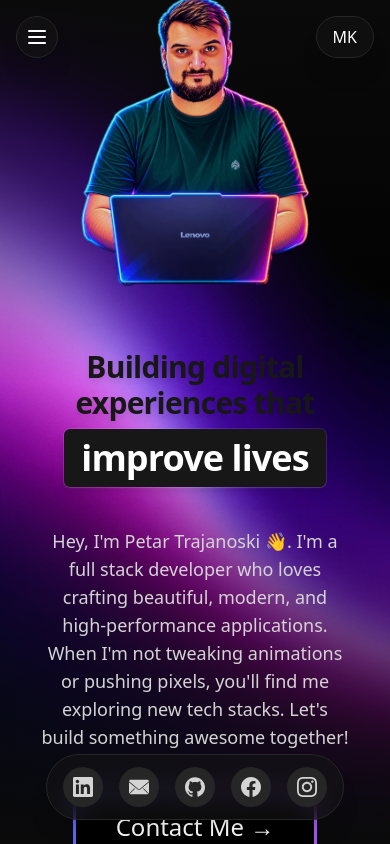
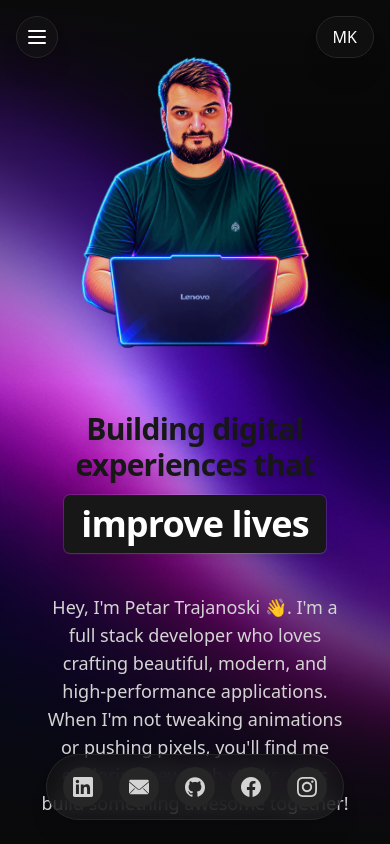
Before and after one commit to HyRALis/Portfolio, a Next.js app: page /en in a window 390 px wide. Shown: the top 844 px of the page. Built offline with nearby package versions, Linux system fonts and the light colour scheme.

Commit message:
fix: multiline break when not enough space

```diff
--- a/src/components/ui/sections/Hero/HeroSection.tsx
+++ b/src/components/ui/sections/Hero/HeroSection.tsx
@@ -30,7 +30,7 @@ export const HeroSection = async () => {
             </div>
             <div className="absolute bottom-0 left-0  bg-gradient-to-b from-transparent to-[#0A0A0A] from-[0%] via-[50%] w-screen h-96 -z-10"></div>
             <div className="absolute top-0 left-0  bg-gradient-to-b from-[#0A0A0A] to-transparent  from-[0%] via-[50%] w-screen h-96 -z-10"></div>
-            <div className="w-full h-full relative flex items-center justify-center">
+            <div className="w-full h-full relative flex items-center justify-center mt-16 md:mt-0">
                 <div className="container flex flex-col-reverse md:flex-row items-center justify-between gap-12 z-10 w-full">
                     <div className="flex-1 flex flex-col items-center md:items-start text-center md:text-left">
                         <div className="flex flex-col items-center md:items-start gap-2 w-full mb-10 text-center md:text-left">
--- a/src/components/ui/sections/Hero/LayoutTextFlip.tsx
+++ b/src/components/ui/sections/Hero/LayoutTextFlip.tsx
@@ -2,8 +2,6 @@
 
 import React, { useEffect, useState } from 'react';
 import { AnimatePresence, motion } from 'framer-motion';
-
-import { cn } from '@/utils/twMerge';
 
 export const LayoutTextFlip = ({
     text = 'Build Amazing',
@@ -25,14 +23,14 @@ export const LayoutTextFlip = ({
     }, [words.length, duration]);
 
     return (
-        <>
-            <motion.span layoutId="subtext" className="text-3xl font-bold tracking-tight drop-shadow-lg lg:text-6xl">
+        <div className="flex flex-wrap items-center justify-center md:justify-start gap-3">
+            <motion.span layoutId="subtext" className="text-3xl font-bold tracking-tight drop-shadow-lg lg:text-6xl text-center md:text-left">
                 {text}
             </motion.span>
 
             <motion.span
                 layout
-                className="relative w-fit overflow-hidden rounded-md border border-transparent bg-white px-4 py-2 font-sans text-4xl lg:text-6xl font-bold tracking-tight text-black shadow-sm ring shadow-black/10 ring-black/10 drop-shadow-lg  dark:bg-neutral-900 dark:text-white dark:shadow-sm dark:ring-1 dark:shadow-white/10 dark:ring-white/10"
+                className="relative flex w-fit overflow-hidden rounded-md border border-transparent bg-white px-4 py-2 font-sans text-4xl lg:text-6xl font-bold tracking-tight text-black shadow-sm ring shadow-black/10 ring-black/10 drop-shadow-lg  dark:bg-neutral-900 dark:text-white dark:shadow-sm dark:ring-1 dark:shadow-white/10 dark:ring-white/10"
             >
                 <AnimatePresence mode="popLayout">
                     <motion.span
@@ -46,12 +44,12 @@ export const LayoutTextFlip = ({
                         transition={{
                             duration: 0.5
                         }}
-                        className={cn('inline-block whitespace-nowrap')}
+                        className="inline-block text-center"
                     >
                         {words[currentIndex]}
                     </motion.span>
                 </AnimatePresence>
             </motion.span>
-        </>
+        </div>
     );
 };
```
